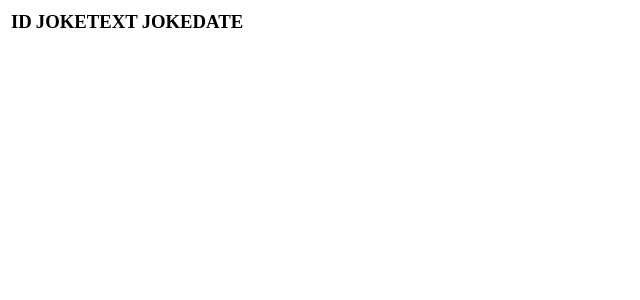
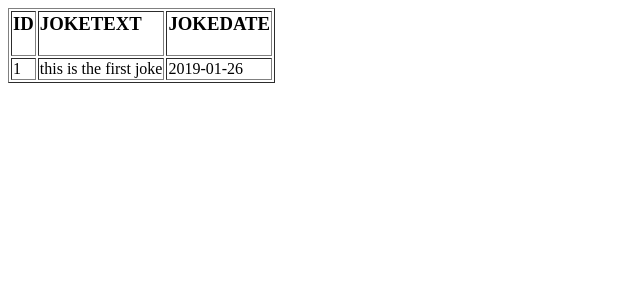
Before and after one commit to mkerengajames/JokeApp, a PHP site: page / in a window 1280 px wide. Shown: the top 300 px of the page, without its empty margins (0-640 px from the left). Run offline with PHP 8.4, Linux system fonts and the light colour scheme.

Commit message:
passed in php varibales to javascript with "echo"

```diff
--- a/index.php
+++ b/index.php
@@ -1,3 +1,19 @@
+<?php
+/**
+ * Created by PhpStorm.
+ * User: mkere
+ * Date: 1/26/2019
+ * Time: 4:25 AM
+ */
+
+$JokeId = "1";
+$JokeText = "this is the first joke";
+$JokeDate = "2019-01-26";
+
+?>
+
+
+
 <html>
 <head>
     <title>
@@ -24,13 +40,11 @@
 
         }
 
-        var  H = new Joke("<?php $JokeId ?> ", "<?php $JokeText ?>", "<?php $JokeDate ?>");
-
-        alert(H.displayJokeId());
+        var  H = new Joke("<?php echo $JokeId ?> ", "<?php echo $JokeText ?>", "<?php echo $JokeDate ?>");
     </script>
 </head>
 <body>
-    <table>
+    <table border>
         <tr>
             <td>
                 <h3>ID</h3>
@@ -56,15 +70,3 @@
     </table>
 </body>
 </html>
-
-<?php
-/**
- * Created by PhpStorm.
- * User: mkere
- * Date: 1/26/2019
- * Time: 4:25 AM
- */
-
-$JokeId = "1";
-$JokeText = "this is the first joke";
-$JokeDate = "2019-01-26";
```
